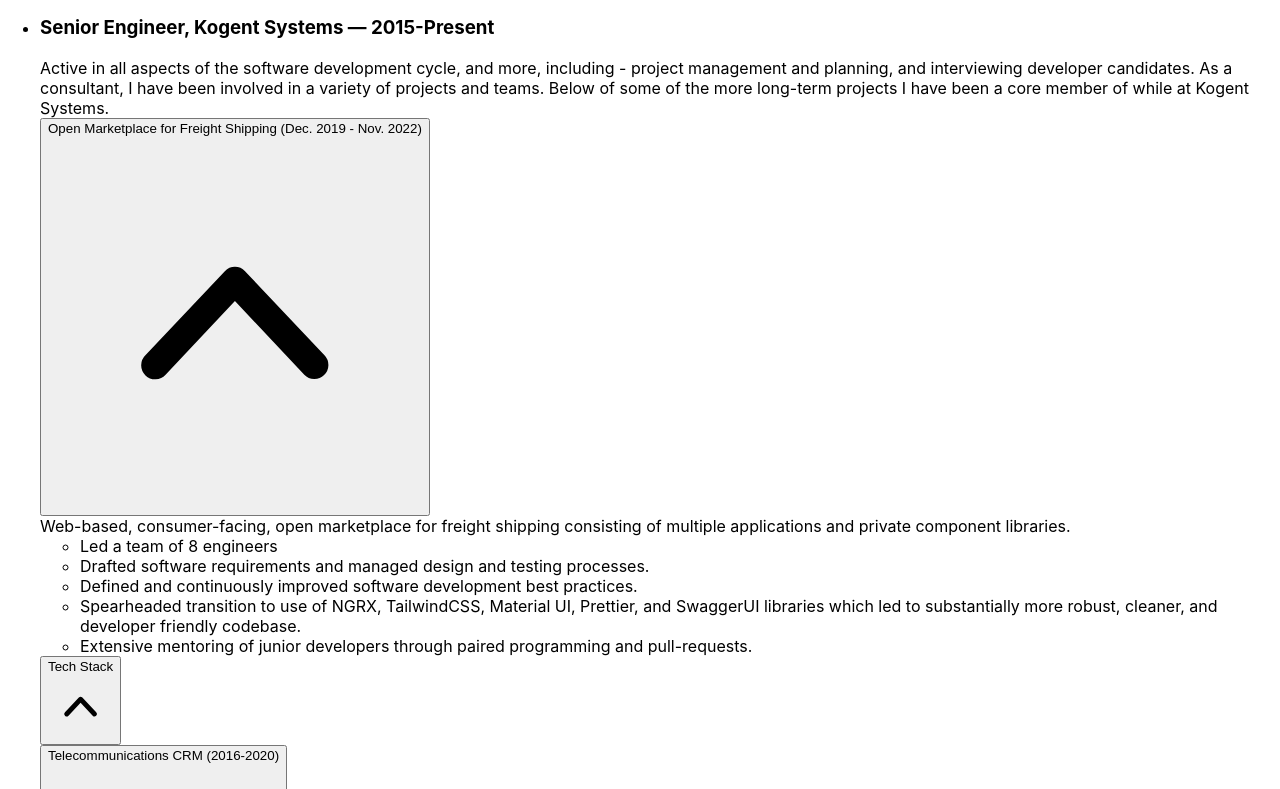
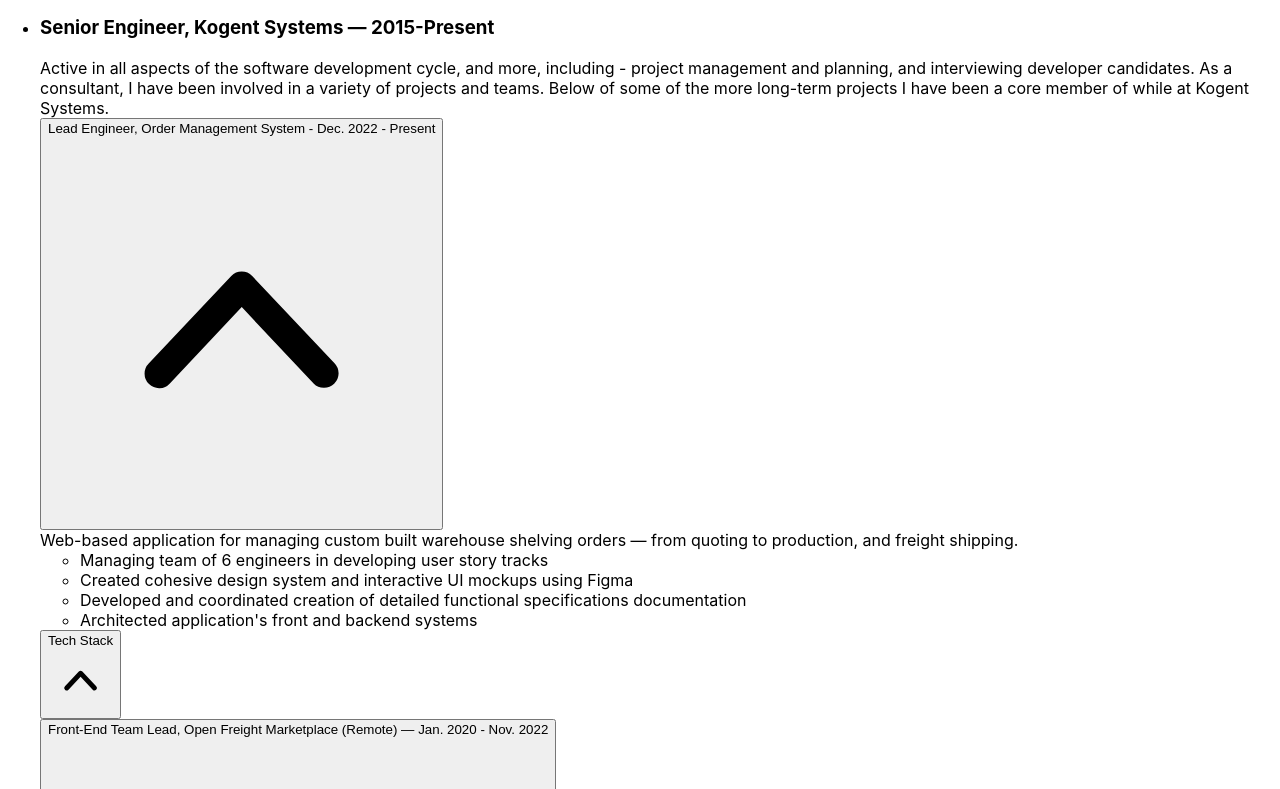
Before and after one commit to Deadeye07/nick-dev, a React (Create React App) app: page / in a window 1280 px wide. Shown: the part 2811-3600 px from the top of the page. Built offline with nearby package versions, Linux system fonts and the light colour scheme; the HTML template or start-up script is replaced by a standard one.

Commit message:
update resume and dynamic tech stack list

```diff
--- a/src/components/experience/experience.json
+++ b/src/components/experience/experience.json
@@ -1,7 +1,44 @@
 [
   {
+    "id": "mmi",
+    "title": "Lead Engineer, Order Management System - Dec. 2022 - Present",
+    "description": "Web-based application for managing custom built warehouse shelving orders — from quoting to production, and freight shipping.",
+    "bullets": [
+      "Managing team of 6 engineers in developing user story tracks",
+      "Created cohesive design system and interactive UI mockups using Figma",
+      "Developed and coordinated creation of detailed functional specifications documentation",
+      "Architected application's front and backend systems"
+    ],
+    "techStack":[
+      {
+        "name": "Angular 15",
+        "description": "+ TailwindCSS, Material, Prettier",
+        "href": "##",
+        "icon": "angular"
+      },
+      {
+        "name": "NestJs",
+        "description": "",
+        "href": "##",
+        "icon": "nest"
+      },
+      {
+        "name": "AWS",
+        "description": "Cognito, S3, Code Deploy, Amplify, SES",
+        "href": "##",
+        "icon": "aws"
+      },
+      {
+        "name": "MariaDB",
+        "description": "",
+        "href": "##",
+        "icon": "maria"
+      }
+    ]
+  },
+  {
     "id": "centerboard",
-    "title": "Open Marketplace for Freight Shipping (Dec. 2019 - Nov. 2022)",
+    "title": "Front-End Team Lead, Open Freight Marketplace (Remote) — Jan. 2020 - Nov. 2022",
     "description": "Web-based, consumer-facing, open marketplace for freight shipping consisting of multiple applications and private component libraries.",
     "bullets": [
       "Led a team of 8 engineers",
@@ -9,25 +46,57 @@
       "Defined and continuously improved software development best practices.",
       "Spearheaded transition to use of NGRX, TailwindCSS, Material UI, Prettier, and SwaggerUI libraries which led to substantially more robust, cleaner, and developer friendly codebase.",
       "Extensive mentoring of junior developers through paired programming and pull-requests."
+    ],
+    "techStack":[
+      {
+        "name": "Angular 8-14",
+        "description": "+ NGRX, TailwindCSS, Material, Prettier",
+        "href": "##",
+        "icon": "angular"
+      },
+      {
+        "name": "ExpressJs",
+        "description": "+ Socket.io",
+        "href": "##",
+        "icon": "express"
+      },
+      {
+        "name": "NestJs",
+        "description": "",
+        "href": "##",
+        "icon": "nest"
+      },
+      {
+        "name": "MongoDB",
+        "description": "",
+        "href": "##",
+        "icon": "mongo"
+      }
     ]
   },
   {
     "id": "commsoft",
-    "title": "Telecommunications CRM (2016-2020)",
+    "title": "Engineer, Telecommunications CRM (2016-2020)",
     "description": "Web-based telecommunications CRM, managing customers and their accounts. along with a technician portal for on-site maintenance work with offline capabilities.",
     "bullets": [
       "From project kickoff to completion, architected, designed, and implemented and managed front-end and helped to develop REST APIs.",
       "Designed and implemented an offline HTTP Request manager that allowed for the application to be used without internet connectivity and then once connected re-sync data.",
       "Trained clients’ developers in Sencha EXT JS, PHP, and GIT, through presentations, documentation, and paired programming."
+    ],
+    "techStack":[
+
     ]
   },
   {
     "id": "kodriver",
-    "title": "Mobile Delivery Application (2019)",
+    "title": "Engineer, Mobile Delivery Application (2019)",
     "description": "Android application for delivery drivers, allowing for the digitizing of processes traditionally requiring large amount of paperwork - including order acceptance, creation, accident reporting, bar code scanning, and delivery route mapping.",
     "bullets": [
       "Helped to gather requirements, architect, design, and implement all aspects of the front-end and PHP APIs.",
       "Demo’d and worked with clients and users to tailor application to their needs."
+    ],
+    "techStack":[
+
     ]
   }
 ]
--- a/src/components/experience/experience.tsx
+++ b/src/components/experience/experience.tsx
@@ -16,9 +16,9 @@
           </h3>
           <div>
             <div className="mb-8">{KogentText.text}</div>
-            {data.map(({ id, title, description, bullets }, index) => (
+            {data.map(({ id, title, description, bullets, techStack }, index) => (
               <div key={id} className="mb-2 mt-4">
-                <Disclosure defaultOpen>
+                <Disclosure defaultOpen={index === 0}>
                   {({ open }) => (
                     <>
                       <Disclosure.Button className="flex w-full justify-between rounded-lg bg-gray-100 dark:bg-gray-600 px-4 py-2 text-left text-md font-medium  hover:bg-purple-200 focus:outline-none focus-visible:ring focus-visible:ring-purple-500 focus-visible:ring-opacity-75">
@@ -38,7 +38,7 @@
                             </li>
                           ))}
                         </ul>
-                        {index === 0 && <TechStack></TechStack>}
+                        {techStack.length > 0 && <TechStack options={techStack} ></TechStack>}
                       </Disclosure.Panel>
                     </>
                   )}
--- a/src/components/techStack/techStack.tsx
+++ b/src/components/techStack/techStack.tsx
@@ -3,34 +3,7 @@
 import { Fragment } from "react";
 import React from "react";
 
-const solutions = [
-  {
-    name: "Angular 8-14",
-    description: "+ NGRX, TailwindCSS, Material, Prettier",
-    href: "##",
-    icon:'angular'
-  },
-  {
-    name: "ExpressJs",
-    description: "+ Socket.io",
-    href: "##",
-    icon: 'express',
-  },
-  {
-    name: "NestJs",
-    description: "",
-    href: "##",
-    icon: 'nest',
-  },
-  {
-    name: "MongoDB",
-    description: "",
-    href: "##",
-    icon: 'mongo',
-  }
-];
-
-export default function TechStack() {
+export default function TechStack(props) {
   return (
     <div className="w-full px-4 mt-4">
       <Popover className="relative">
@@ -60,7 +33,7 @@
               <Popover.Panel className="absolute -top-[380px] left-[140px] z-10 mt-3 w-80  -translate-x-1/2 transform px-4">
                 <div className="overflow-hidden rounded-lg shadow-lg ring-1 ring-black ring-opacity-5">
                   <div className="relative grid gap-8 bg-white dark:bg-slate-600 p-7">
-                    {solutions.map((item) => (
+                    {props.options.map((item) => (
                       <div
                         key={item.name}
                         className="-m-3 flex items-center rounded-lg p-2 transition duration-150 ease-in-out focus:outline-none focus-visible:ring focus-visible:ring-orange-500 focus-visible:ring-opacity-50"
```
Also changed, not shown: src/components/techStack/aws.png (added), src/components/techStack/maria.png (added).
